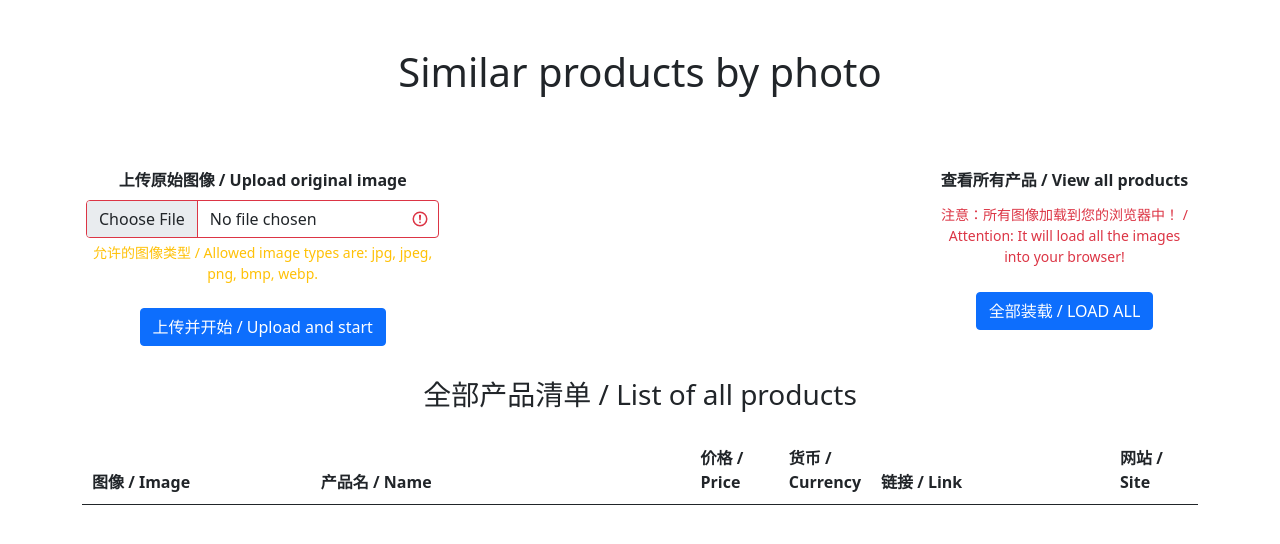
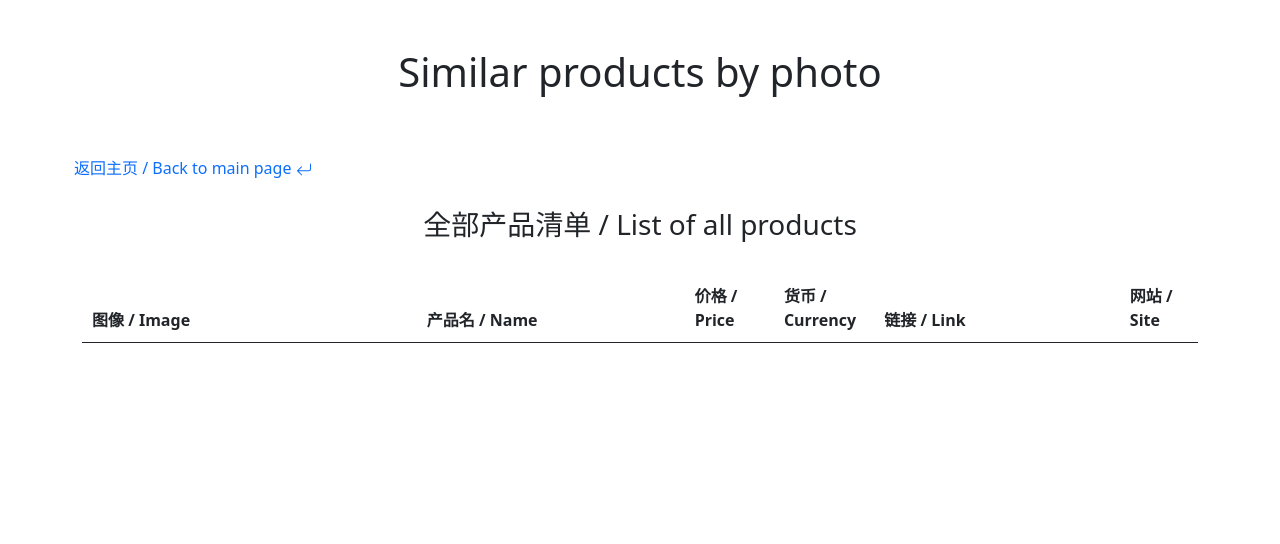
Before and after one commit to Mozgito/image-similarity-flask, a Flask app: template app/templates/all_products.html in a window 1280 px wide. Shown: the top 544 px of the page. Run offline with Flask 2, Linux system fonts and the light colour scheme; the template is opened without the code that fills it, so the values that code supplies are empty; some libraries are stand-ins or nearby versions.

Commit message:
Correct urls, Improve frontend

```diff
--- a/app/main.py
+++ b/app/main.py
@@ -5,7 +5,7 @@ import numpy as np
 import os
 import pymongo
 import time
-from flask import Flask, json, render_template, request, Response, send_from_directory
+from flask import Flask, json, render_template, request, Response, redirect, send_from_directory, url_for
 from image_similarity_measures.quality_metrics import psnr, rmse, sre
 from multiprocessing import Pool, cpu_count
 from PIL import Image
@@ -134,28 +134,23 @@ def save_dump_data(path: str, dump_name: str, dump_data) -> None:
         json.dump(dump_data, f)
 
 
-@application.route('/static/favicon/<filename>')
-def get_favicon(filename):
+@application.route('/favicon/<filename>')
+def get_favicon(filename) -> Response:
     return send_from_directory(application.config['FAVICON'], filename)
 
 
-@application.route('/static/compare_results/original_images/<filename>')
-def get_original_image(filename):
+@application.route('/original_images/<filename>')
+def get_original_image(filename) -> Response:
     return send_from_directory(application.config['ORIG_IMAGES'], filename)
 
 
 @application.route('/')
-def index():
+def index() -> str:
     return render_template('base.html', title='Main')
 
 
-@application.route('/all', methods=['POST'])
-def all_products():
-    return render_template('all_products.html', title='All products')
-
-
-@application.route('/', methods=['POST'])
-def upload_image():
+@application.route('/upload-image', methods=['POST'])
+def upload_image() -> Response:
     file = request.files['origImgUpload']
 
     if file and allowed_file(file.filename):
@@ -165,9 +160,21 @@ def upload_image():
         resize_image(filename, 700)
         resize_image(filename, 350)
 
-        return render_template('similar_products.html', title='Similar products', original_image=filename)
+        return redirect(url_for('similarity', original_image=filename))
 
     return Response(status=204)
+
+
+@application.route('/all-products', methods=['POST'])
+def all_products():
+    return render_template('all_products.html', title='All products')
+
+
+@application.route('/similarity')
+def similarity():
+    original_img_name = request.args.get('original_image')
+
+    return render_template('similar_products.html', title='Similar products', original_image=original_img_name)
 
 
 @application.route('/api/all-products')
--- a/app/templates/all_products.html
+++ b/app/templates/all_products.html
@@ -1,22 +1,36 @@
 {% extends "base.html" %}
 
+{% block main %}
+  <div class="container p-1">
+    <div class="row">
+      <div class="col-md-3">
+        <a href="/" class="text-decoration-none">返回主页 / Back to main page
+          <svg xmlns="http://www.w3.org/2000/svg" width="16" height="16" fill="currentColor" class="bi bi-arrow-return-left" viewBox="0 0 16 16">
+            <path fill-rule="evenodd" d="M14.5 1.5a.5.5 0 0 1 .5.5v4.8a2.5 2.5 0 0 1-2.5 2.5H2.707l3.347 3.346a.5.5 0 0 1-.708.708l-4.2-4.2a.5.5 0 0 1 0-.708l4-4a.5.5 0 1 1 .708.708L2.707 8.3H12.5A1.5 1.5 0 0 0 14 6.8V2a.5.5 0 0 1 .5-.5z"></path>
+          </svg>
+        </a>
+      </div>
+    </div>
+  </div>
+{% endblock main %}
+
 {% block products %}
-  <p class="h3 text-center p-3">全部产品清单 / List of all products</p>
+  <p class="h3 text-center p-4">全部产品清单 / List of all products</p>
   <table id="product-data" class="table dataTable hover order-column">
     <thead>
       <tr>
-        <th width="21%">图像 / Image</th>
-        <th width="35%">产品名 / Name</th>
-        <th width="8%">价格 / Price</th>
-        <th width="6%">货币 / Currency</th>
-        <th width="22%">链接 / Link</th>
-        <th width="8%">网站 / Site</th>
+        <th style="width:30%!important">图像 / Image</th>
+        <th style="width:24%!important">产品名 / Name</th>
+        <th style="width:8%!important">价格 / Price</th>
+        <th style="width:9%!important">货币 / Currency</th>
+        <th style="width:22%!important">链接 / Link</th>
+        <th style="width:8%!important">网站 / Site</th>
       </tr>
     </thead>
     <tbody>
     </tbody>
   </table>
-{% endblock %}
+{% endblock products %}
 
 {% block scripts %}
   <script>
@@ -46,7 +60,7 @@
       ],
       columns: [
         {data: 'image', orderable: false, searchable: false, "render": function (data) {
-          return '<img src="/static/images/'+data+'" width="350px"/>';
+          return '<img src="/static/images/'+data+'" class="img-fluid"/>';
         }},
         {data: 'name'},
         {data: 'price'},
--- a/app/templates/base.html
+++ b/app/templates/base.html
@@ -41,8 +41,8 @@
     <div class="container p-5">
       <p class="h1 text-center">Similar products by photo</p>
     </div>
-    <div class="container p-3">
-      <div class="row justify-content-between /*align-items-center*/">
+    {% block main %}<div class="container p-3">
+      <div class="row justify-content-evenly">
         <div class="col-md-4 text-center">
           <form class="was-validated" action="{{ url_for('upload_image') }}" enctype="multipart/form-data" method="POST">
             <div class="mb-4">
@@ -53,35 +53,17 @@
             <button type="submit" class="btn btn-primary">上传并开始 / Upload and start</button>
           </form>
         </div>
-        <div class="col-md-2 text-center">
-          {% if original_image %}
-            <img src="{{ url_for('get_original_image', filename=original_image) }}" id="origImg" alt="Original Image" style="height: 175px;" data-bs-toggle="modal" data-bs-target="#imageModal">
-            <div class="modal fade" id="imageModal" tabindex="-1" aria-labelledby="imageModalLabel" aria-hidden="true">
-              <div class="modal-dialog">
-                <div class="modal-content">
-                  <div class="modal-header">
-                    <h5 class="modal-title" id="imageModalLabel">原始图像 / Original Image</h5>
-                    <button type="button" class="btn-close" data-bs-dismiss="modal" aria-label="Close"></button>
-                  </div>
-                  <div class="modal-body">
-                    <img src="{{ url_for('get_original_image', filename=original_image) }}" alt="Original Image">
-                  </div>
-                </div>
-              </div>
+        <div class="col-md-4 text-center">
+          <form action="{{ url_for('all_products') }}" enctype="multipart/form-data" method="POST">
+            <div class="mb-5">
+              <label class="form-label fw-bold">查看所有产品 / View all products</label>
+              <label class="form-text text-danger mx-5">注意：所有图像加载到您的浏览器中！ / Attention: It will load all the images into your browser!</label>
             </div>
-          {% endif %}
+            <button type="submit" class="btn btn-primary mt-2">全部装载 / LOAD ALL</button>
+          </form>
         </div>
-        <div class="col-md-3 ms-auto text-center">
-          <form action="{{ url_for('all_products') }}" enctype="multipart/form-data" method="POST">
-            <div class="mb-4">
-              <label class="form-label fw-bold">查看所有产品 / View all products</label>
-              <label class="form-text text-danger">注意：所有图像加载到您的浏览器中！ / Attention: It will load all the images into your browser!</label>
-            </div>
-            <button type="submit" class="btn btn-primary">全部装载 / LOAD ALL</button>
-          </form>
       </div>
-      </div>
-    </div>
+    </div>{% endblock main %}
     <div class="container">
       {% block products %}{% endblock products %}
     </div>
```
Also changed, not shown: app/templates/similar_products.html (+54 -8 lines).
